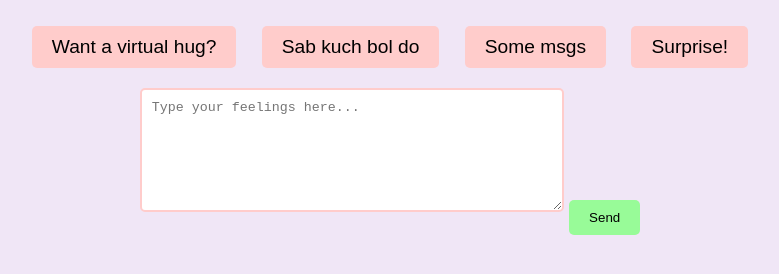
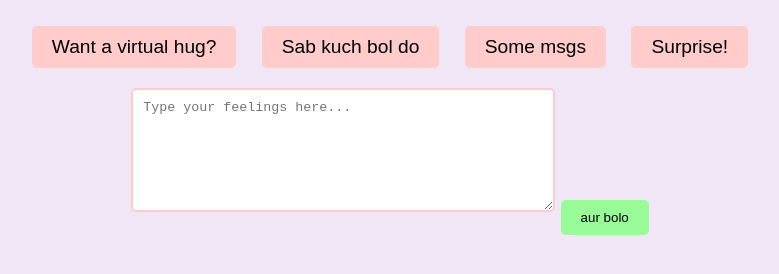
Before and after one commit to SwastikTripathi/Massive-Announcement, a website: page public/index.html in a window 1280 px wide. Both pictures are taken after a click on the button "Sab kuch bol do". Shown: the part 122-396 px from the top of the page, without its empty margins (250-1029 px from the left). Drawn offline with Linux system fonts and the light colour scheme.

Commit message:
Update index.html

```diff
--- a/public/index.html
+++ b/public/index.html
@@ -26,7 +26,7 @@
     <div id="talk-section" class="hidden">
       <form id="response-form">
         <textarea id="response-text" placeholder="Type your feelings here..."></textarea>
-        <button type="submit">Send</button>
+        <button type="submit">aur bolo</button>
       </form>
     </div>
     <div id="explore-section" class="hidden">
```
